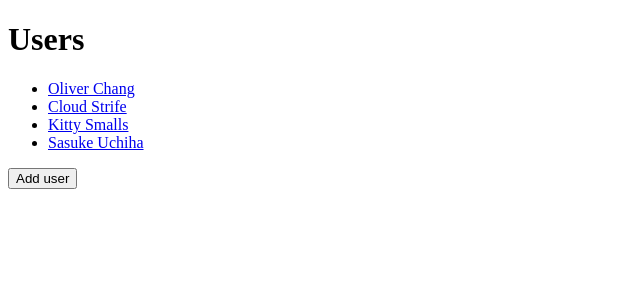
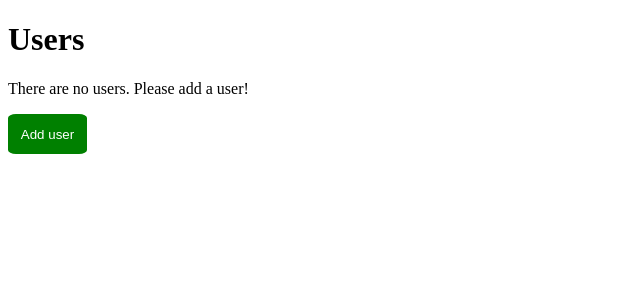
Before and after one commit to olivechip/flask_blogly, a Flask app: page /users in a window 1280 px wide. Shown: the top 300 px of the page, without its empty margins (0-640 px from the left). Run offline with Flask 3, Linux system fonts and the light colour scheme.

Commit message:
added delete function, minor css updates

```diff
--- a/app.py
+++ b/app.py
@@ -18,15 +18,15 @@ connect_db(app)
 app.app_context( ).push( )
 db.create_all()
 
-user = User(first_name = 'Oliver', last_name = 'Chang')
-db.session.add(user)
-user = User(first_name = 'Cloud', last_name = 'Strife')
-db.session.add(user)
-user = User(first_name = 'Kitty', last_name = 'Smalls')
-db.session.add(user)
-user = User(first_name = 'Sasuke', last_name = 'Uchiha')
-db.session.add(user)
-db.session.commit()
+# user = User(first_name = 'Oliver', last_name = 'Chang')
+# db.session.add(user)
+# user = User(first_name = 'Cloud', last_name = 'Strife')
+# db.session.add(user)
+# user = User(first_name = 'Kitty', last_name = 'Smalls')
+# db.session.add(user)
+# user = User(first_name = 'Sasuke', last_name = 'Uchiha')
+# db.session.add(user)
+# db.session.commit()
 
 @app.route('/')
 def home_page():
@@ -66,7 +66,6 @@ def edit_user(user_id):
 
 @app.route('/users/<int:user_id>/edit', methods=['POST'])
 def edited_user(user_id):
-    # user_id = user_id
     first_name = request.form["first_name"]
     last_name = request.form["last_name"]
     image_url = request.form["image_url"]
@@ -83,3 +82,12 @@ def edited_user(user_id):
 
     flash(f'{old_fn} {old_ln} has been updated to {first_name} {last_name}!')
     return redirect('/users')
+
+@app.route('/users/<int:user_id>/delete', methods=['POST'])
+def delete_user(user_id):
+    user = User.query.session.get(User, user_id)
+    User.query.filter_by(id=user_id).delete()
+    db.session.commit()
+
+    flash(f"{user.first_name} {user.last_name} has been deleted!")
+    return redirect('/users')
--- a/static/app.css
+++ b/static/app.css
@@ -1,3 +1,44 @@
+.add {
+    color: white;
+    background-color: green;
+    border: none;
+    border-radius: 10%;
+    padding: 0.8rem;
+}
+
+.save {
+    color: white;
+    background-color: green;
+    border: none;
+    border-radius: 10%;
+    padding: 0.8rem;
+}
+
+.edit {
+    color: white;
+    background-color: #4267B2;
+    border: none;
+    border-radius: 10%;
+    padding: 0.8rem;
+}
+
+.delete {
+    color: white;
+    background-color: red;
+    border: none;
+    border-radius: 10%;
+    padding: 0.8rem;
+}
+
+.cancel {
+    color: grey;
+    background-color: white;
+    border-color: grey;
+    border-radius: 10%;
+    box-shadow: none;
+    padding: 0.8rem;
+}
+
 img {
     max-width: 250px;
     max-height: 250px;
--- a/templates/create_user.html
+++ b/templates/create_user.html
@@ -14,11 +14,11 @@
     <p>Image URL<br>
         <input type="url" name="image_url" placeholder="Image URL for Profile Picture">
     </p>
-    <button>Submit</button>
+    <button class="add">Submit</button>
 </form>
 
 <form action="/users">
-    <button>Cancel</button>
+    <button class="cancel">Cancel</button>
 </form>
 
 {% endblock %}
--- a/templates/edit_user.html
+++ b/templates/edit_user.html
@@ -16,11 +16,11 @@
     <p>Image URL<br>
         <input type="url" name="image_url" placeholder="Image URL for Profile Picture">
     </p>
-    <button>Save</button>
+    <button class="save">Save</button>
 </form>
 
 <form action="/users/{{user.id}}">
-    <button>Cancel</button>
+    <button class="cancel">Cancel</button>
 </form>
 
 {% endblock %}
--- a/templates/users.html
+++ b/templates/users.html
@@ -8,6 +8,10 @@
 <p>{{msg}}</p>
 {% endfor %}
 
+{% if not users %}
+<p>There are no users. Please add a user! </p>
+{% endif %}
+
 <ul>
     {% for u in users %}
     <li><a href="/users/{{u.id}}">{{u.first_name}} {{u.last_name}}</a></li>
@@ -15,7 +19,7 @@
 </ul>
 
 <form action="/users/new">
-    <button>Add user</button>
+    <button class="add">Add user</button>
 </form>
 
 
```
Also changed, not shown: templates/user_details.html (+6 -2 lines).
